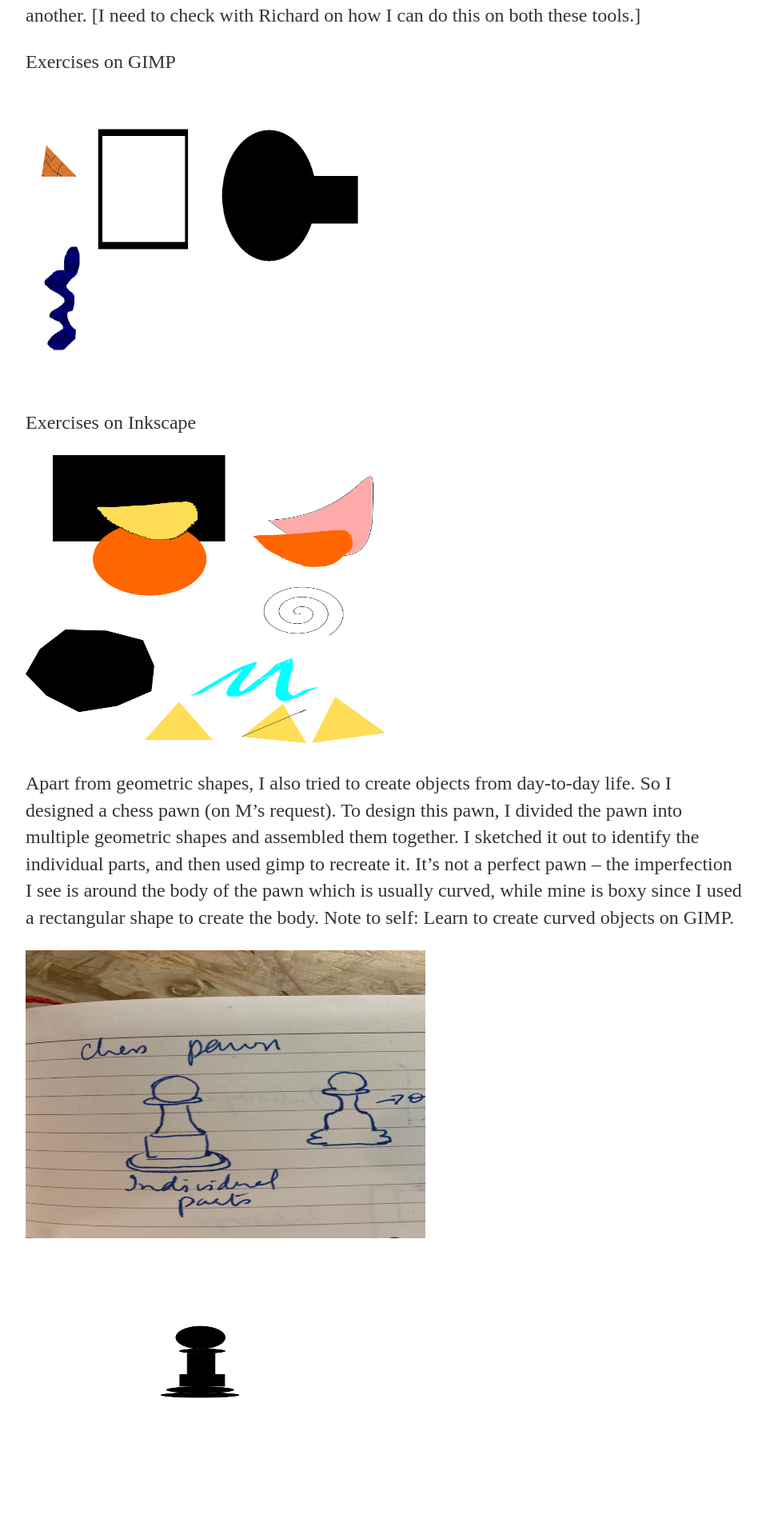
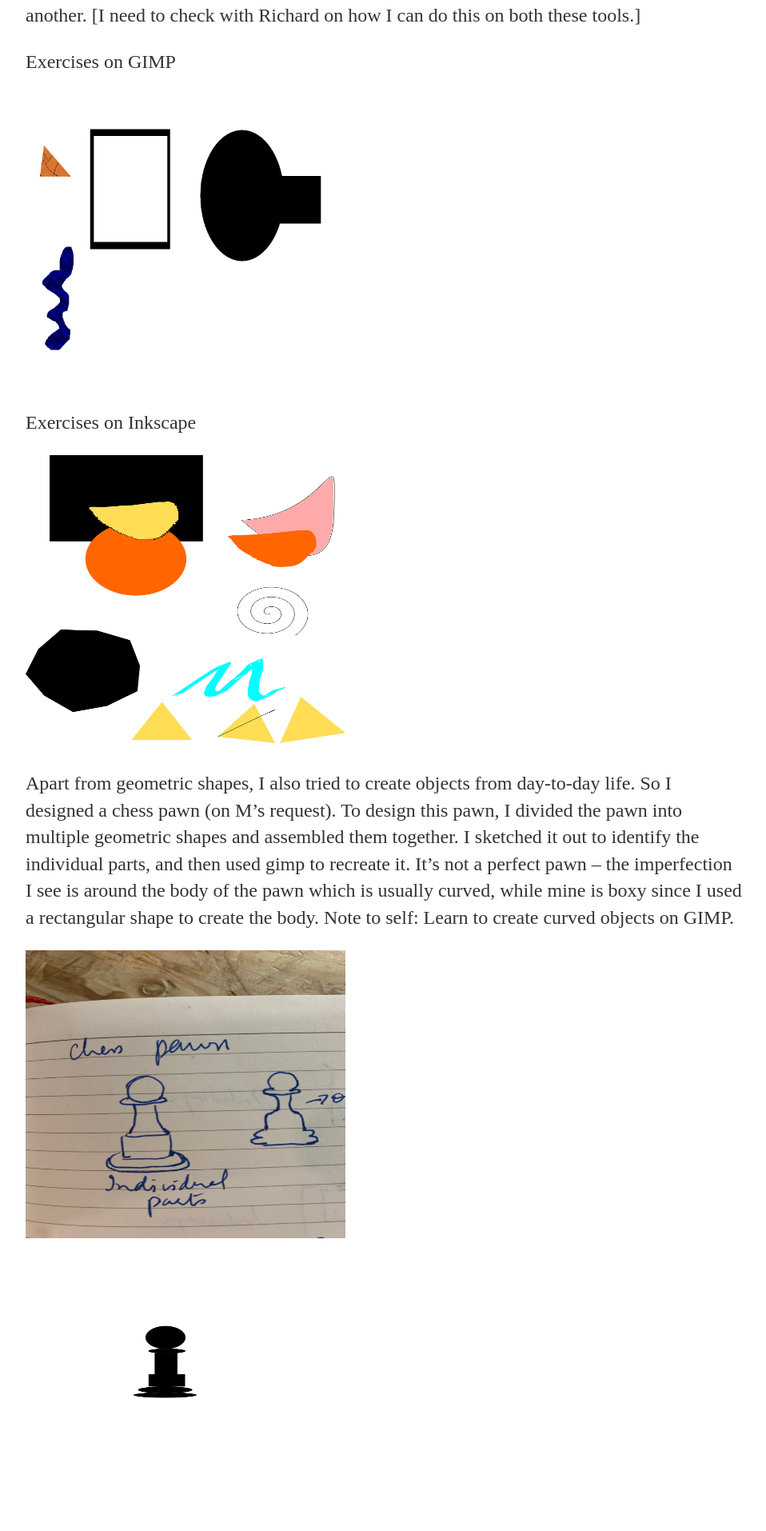
Before and after one commit to AN-M-M/AN-M-M.github.io, a Jekyll site: the page built from _posts/2019-11-11-Week-3-Design.md, in a window 1280 px wide. Shown: the part 2643-4557 px from the top of the page at 80% size, without its empty margins (160-1118 px from the left). Built offline with Jekyll 4.4.1, drawn with Linux system fonts in a browser that asks for light colours.

Commit message:
Update 2019-11-11-Week-3-Design.md

```diff
--- a/_posts/2019-11-11-Week-3-Design.md
+++ b/_posts/2019-11-11-Week-3-Design.md
@@ -80,17 +80,17 @@ For instance, I used GIMP and Inkscape for 2D design. On both, I learnt to draw
 
 Exercises on GIMP
 
-![idea 3](/images/learninggimp.png){:height="360px" width="450px"}
+![idea 3](/images/learninggimp.png){:height="360px" width="400px"}
 
 Exercises on Inkscape
 
-![idea 3](/images/learninginkscape.png){:height="360px" width="450px"}
+![idea 3](/images/learninginkscape.png){:height="360px" width="400px"}
 
 Apart from geometric shapes, I also tried to create objects from day-to-day life. So I designed a chess pawn (on M's request). To design this pawn, I divided the pawn into multiple geometric shapes and assembled them together. I sketched it out to identify the individual parts, and then used gimp to recreate it. It's not a perfect pawn -- the imperfection I see is around the body of the pawn which is usually curved, while mine is boxy since I used a rectangular shape to create the body. Note to self: Learn to create curved objects on GIMP.
 
-![idea 3](/images/chesspawnsketch.JPG){:height="360px" width="500px"}
+![idea 3](/images/chesspawnsketch.JPG){:height="360px" width="400px"}
 
-![idea 3](/images/pawnongimp.png){:height="360px" width="500px"}
+![idea 3](/images/pawnongimp.png){:height="360px" width="400px"}
 
 After that, I worked on Inkscape to create a packaging box. Again, similar to the pawn, I first drew this out on paper with basic geometric shapes, and then recreated the same on Inkscape. This is also incompletel; as you can see the side flaps should be like an equilateral triangle and they are curerntly a right angled triangle. I am still trying to figure out how I can fix this.
 
```
